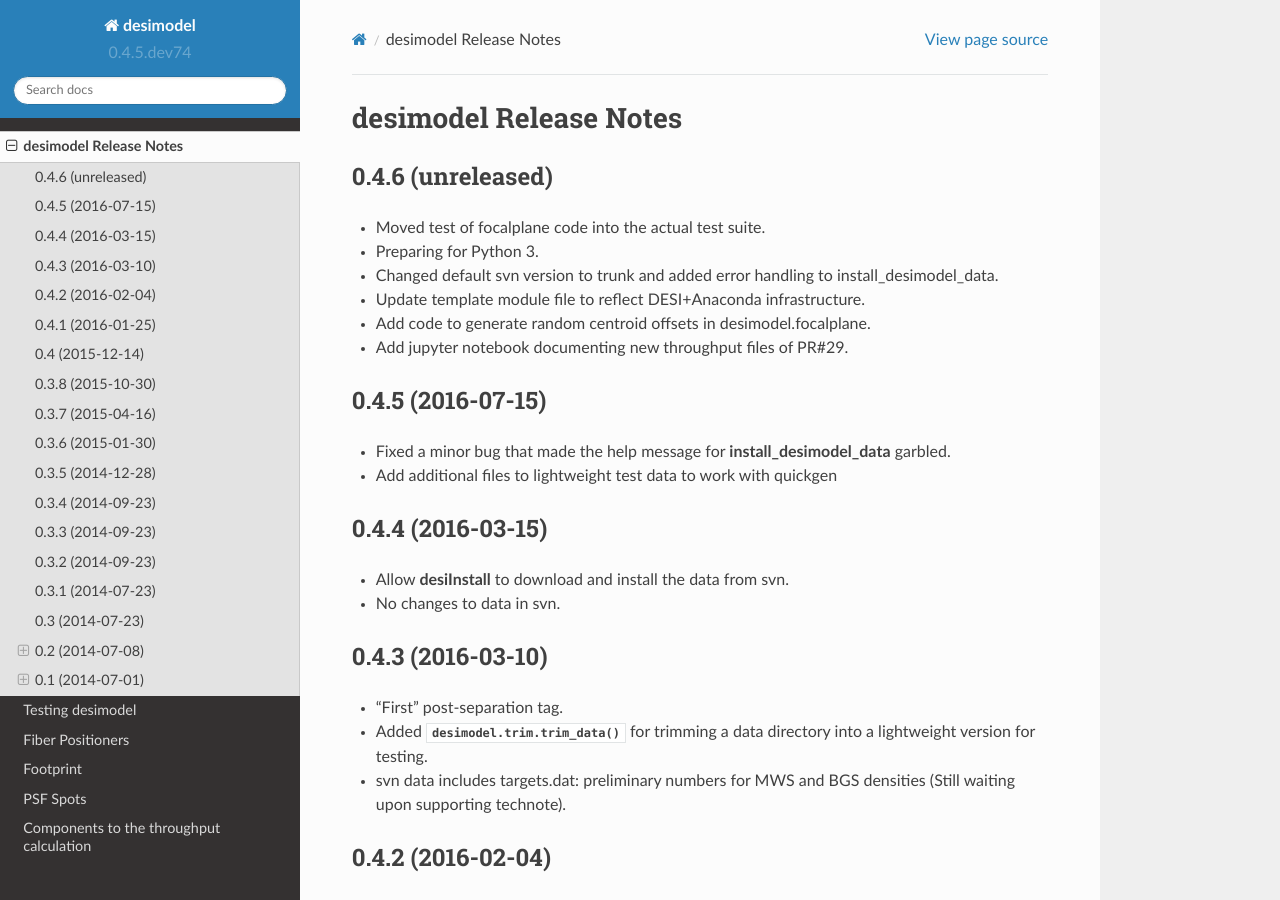
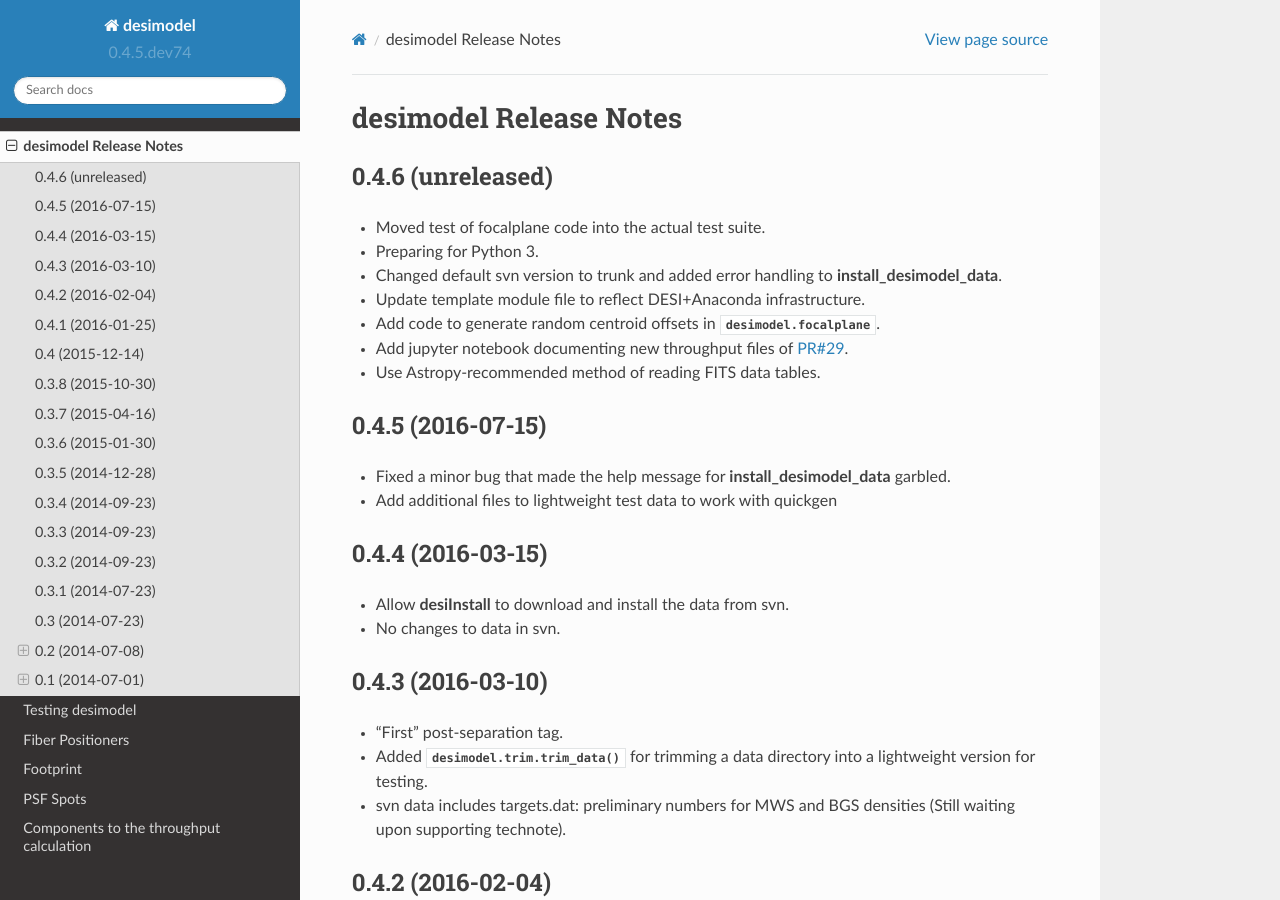
Before and after one commit to desihub/desimodel, a Sphinx documentation site: the page built from doc/release_notes.rst, in a window 1280 px wide and 900 px high. Built offline with Sphinx 7.4.7 and the Read the Docs theme 2.0.0, drawn with Linux system fonts in a browser that asks for light colours.

Commit message:
use recommended method for reading FITS tables; handle lower-case columns in fiberpos

```diff
--- a/doc/release_notes.rst
+++ b/doc/release_notes.rst
@@ -8,10 +8,13 @@ desimodel Release Notes
 * Moved test of focalplane code into the actual test suite.
 * Preparing for Python 3.
 * Changed default svn version to trunk and added error handling to
-  install_desimodel_data.
+  :command:`install_desimodel_data`.
 * Update template module file to reflect DESI+Anaconda infrastructure.
-* Add code to generate random centroid offsets in desimodel.focalplane.
-* Add jupyter notebook documenting new throughput files of PR#29.
+* Add code to generate random centroid offsets in :mod:`desimodel.focalplane`.
+* Add jupyter notebook documenting new throughput files of `PR#29`_.
+* Use Astropy-recommended method of reading FITS data tables.
+
+.. _`PR#29`: https://github.com/desihub/desimodel/pull/29
 
 0.4.5 (2016-07-15)
 ------------------
```
Also changed, not shown: 1 other file.
